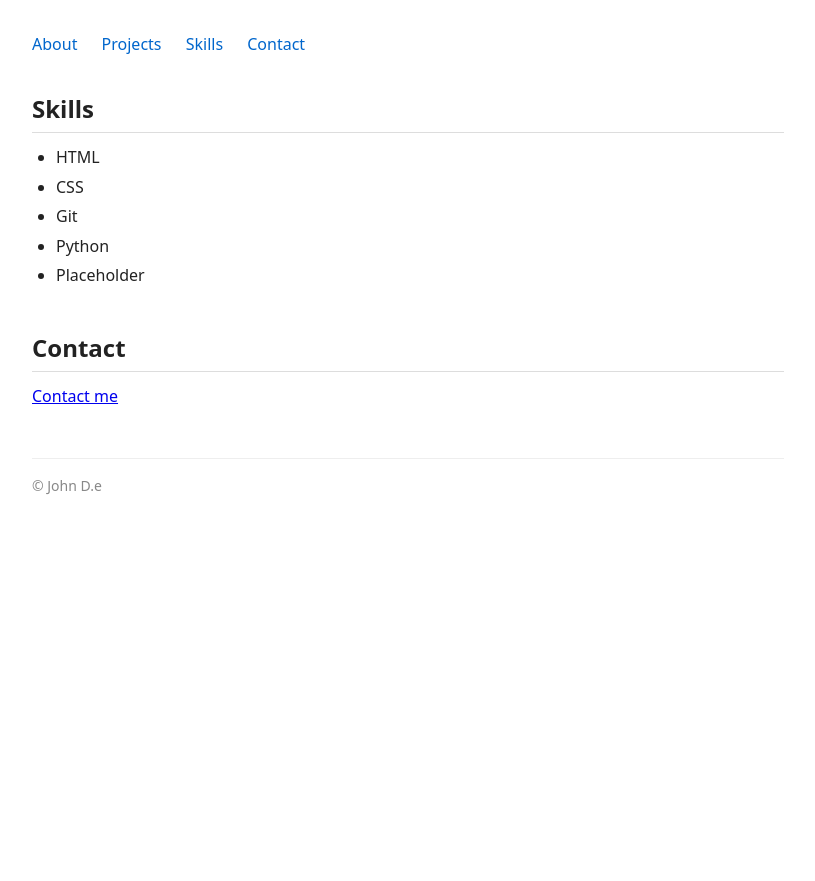
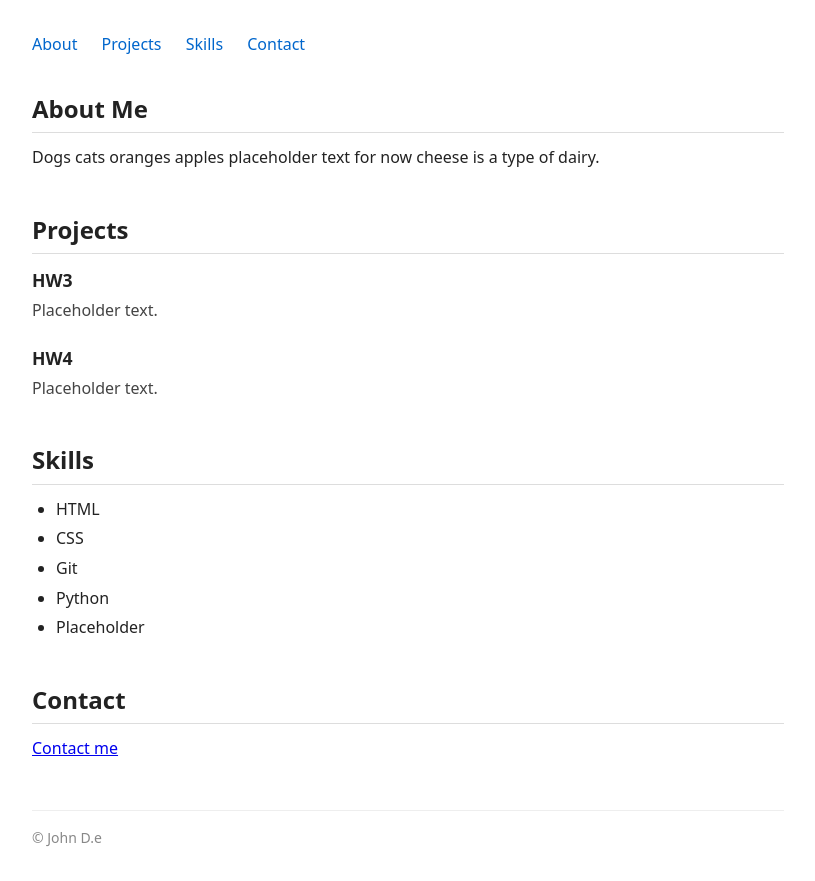
Before and after one commit to Utsav-Gowda/Homework-Assignment-3, a plain HTML site: page index.html in a window 1280 px wide. Shown: the whole page, without its empty margins (232-1047 px from the left). Before the commit the page ends 800 px from the top, so only its background shows below. Drawn offline with Linux system fonts and the light colour scheme.

Commit message:
Revert "Triggering regression by removing projects section"
This reverts commit 35ddbd13cef1713d3f08698c7711cdd440746917.

```diff
--- a/index.html
+++ b/index.html
@@ -21,7 +21,29 @@
 
   <main>
 
+    <section id="about">
+      <h2>About Me</h2>
+      <p> Dogs cats oranges apples placeholder text for now cheese is a type of dairy.</p>
+      <!-- TODO: Replace with 2-3 sentences about yourself -->
+      <!-- e.g., include your name, your program/year, and what you are interested in -->
+    </section>
 
+    <section id="projects">
+      <h2>Projects</h2>
+
+      <div class="project">
+        <h3>HW3</h3>
+        <p>Placeholder text.</p>
+      </div>
+
+      <div class="project">
+        <h3>HW4</h3>
+        <p>Placeholder text.</p>
+      </div>
+
+
+      <!-- TODO: Add at least 2 project entries using the structure above -->
+    </section>
 
     <section id="skills">
       <h2>Skills</h2>
```
